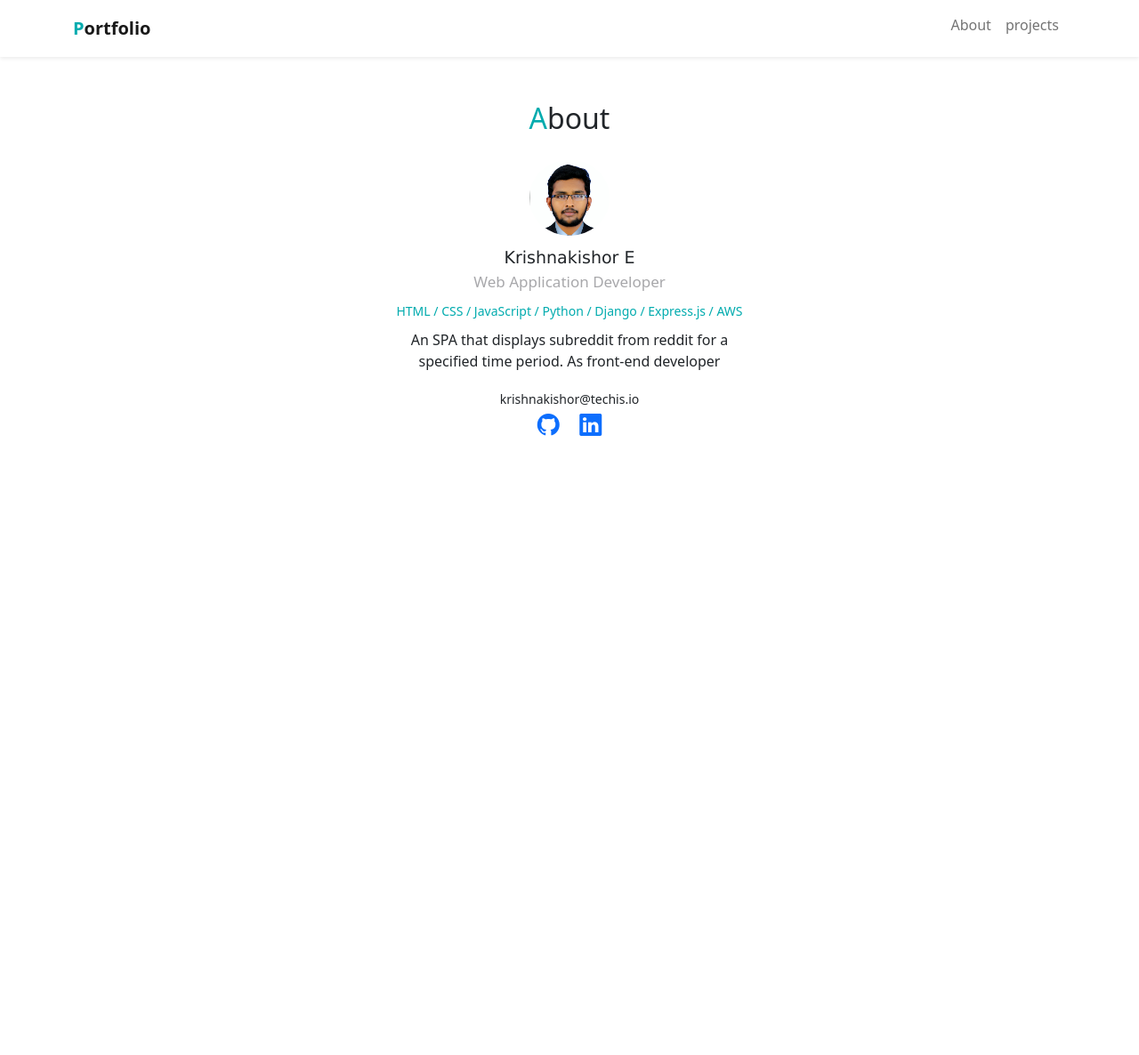
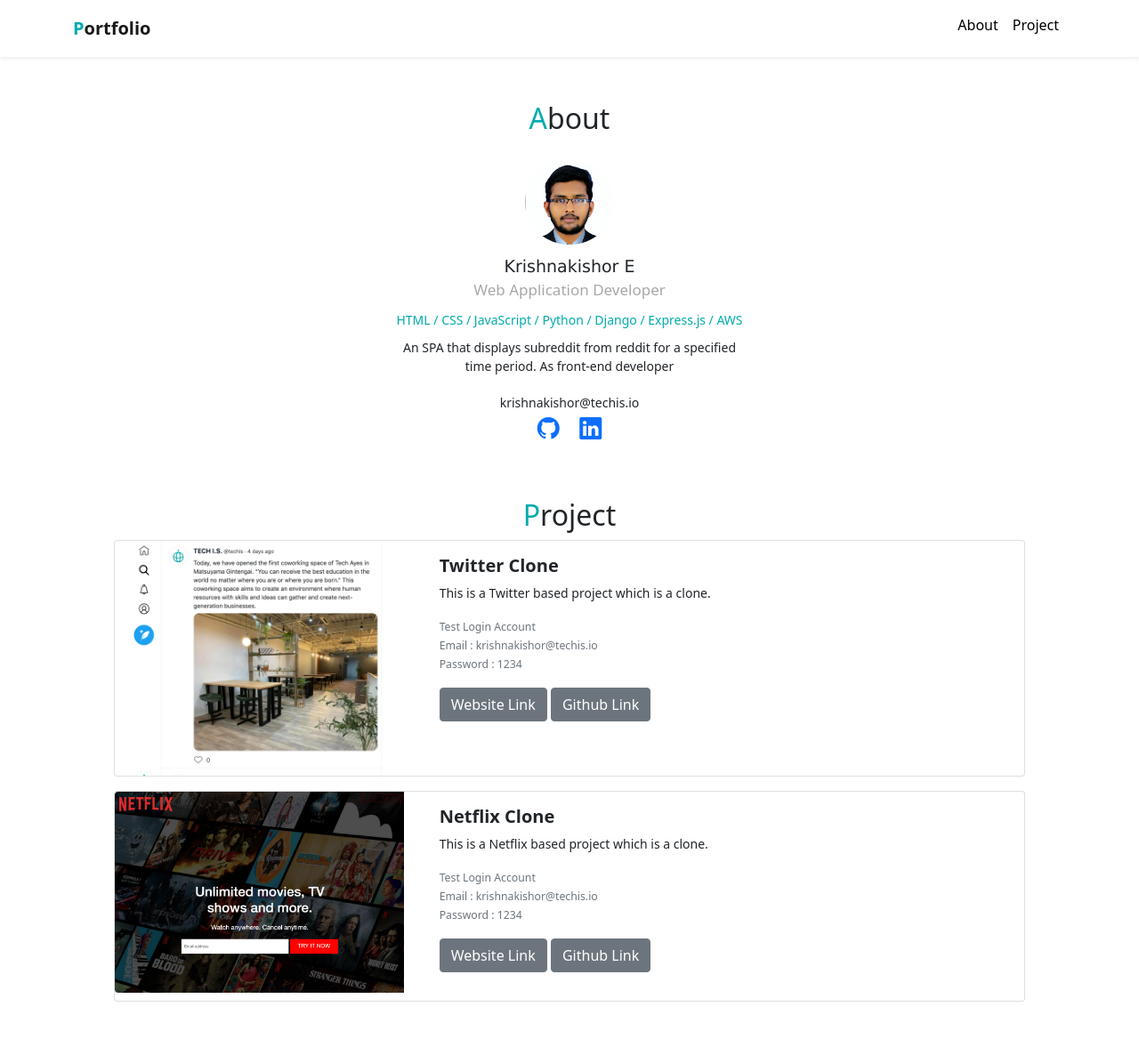
Before and after one commit to krishnakishor13/portfolio, a PHP site: page / in a window 1280 px wide. Shown: the whole page at 89% size. Before the commit the page ends 490 px from the top, so only its background shows below. Run offline with PHP 8.4, Linux system fonts and the light colour scheme.

Commit message:
added project section

```diff
--- a/index.html
+++ b/index.html
@@ -39,7 +39,7 @@
               <a class="nav-link font-black" href="#about">About</a>
             </li>
             <li class="nav-item">
-              <a class="nav-link font-black" href="projects">projects</a>
+              <a class="nav-link font-black" href="#project">Project</a>
             </li>
           </ul>
         </div>
@@ -66,6 +66,74 @@
       </div>
     </div>
 
+    <div id="project">
+      <h2><span class="font-primary">P</span>roject</h2>
+
+      <div class="card mb-3">
+        <div class="row">
+          <div class="col-md-4">
+            <img
+              src="img/project-twitter.png"
+              class="img-fluid rounded-start"
+              alt="..."
+            />
+          </div>
+          <div class="col-md-8">
+            <div class="card-body">
+              <h5 class="card-title">Twitter Clone</h5>
+              <p class="card-text">
+                This is a Twitter based project which is a clone.
+              </p>
+              <p class="card-text">
+                <small class="text-muted">
+                  Test Login Account <br />
+                  Email : krishnakishor@techis.io <br />
+                  Password : 1234
+                </small>
+              </p>
+              <a href="#" target="_blank" class="btn btn-secondary">Website Link</a>
+              <a href="#" target="_blank" class="btn btn-secondary">Github Link</a>
+
+
+              </p>
+            </div>
+          </div>
+        </div>
+      </div>
+
+      <div class="card mb-3">
+        <div class="row">
+          <div class="col-md-4">
+            <img
+              src="img/project-netflix.png"
+              class="img-fluid rounded-start"
+              alt="..."
+            />
+          </div>
+          <div class="col-md-8">
+            <div class="card-body">
+              <h5 class="card-title">Netflix Clone</h5>
+              <p class="card-text">
+                This is a Netflix based project which is a clone.
+              </p>
+              <p class="card-text">
+                <small class="text-muted">
+                  Test Login Account <br />
+                  Email : krishnakishor@techis.io <br />
+                  Password : 1234
+                </small>
+              </p>
+              <a href="#" target="_blank" class="btn btn-secondary">Website Link</a>
+              <a href="#" target="_blank" class="btn btn-secondary">Github Link</a>
+
+
+              </p>
+            </div>
+          </div>
+        </div>
+      </div>
+    </div>
+
     <script
       src="https://cdn.jsdelivr.net/npm/bootstrap@5.1.1/dist/js/bootstrap.bundle.min.js"
       integrity="sha384-/bQdsTh/da6pkI1MST/rWKFNjaCP5gBSY4sEBT38Q/9RBh9AH40zEOg7Hlq2THRZ"
--- a/style.css
+++ b/style.css
@@ -13,6 +13,19 @@
 
 /* ########## */
 
+p {
+  font-size: 14px;
+}
+h2 {
+  font-weight: bold;
+  font-size: 23px;
+  margin-bottom: 20px;
+}
+
+a.font-black {
+  color: #000 !important;
+}
+
 #about {
   margin: 50px auto;
   max-width: 400px;
@@ -21,7 +34,7 @@
 
 #about img {
   border-radius: 50%;
-  width: 90px;
+  width: 100px;
   margin-bottom: 10px;
   margin-top: 20px;
 }
@@ -52,3 +65,22 @@
   font-size: 25px;
   color: #000;
 }
+
+/* ################ */
+
+#project {
+  margin: 60px auto;
+  width: 80%;
+}
+
+#project h2 {
+  text-align: center;
+}
+
+#project .card img {
+  width: 100%;
+}
+
+#project .card-title {
+  font-weight: bold;
+}
```
Also changed, not shown: img/project-netflix.png (added), img/project-twitter.png (added).
